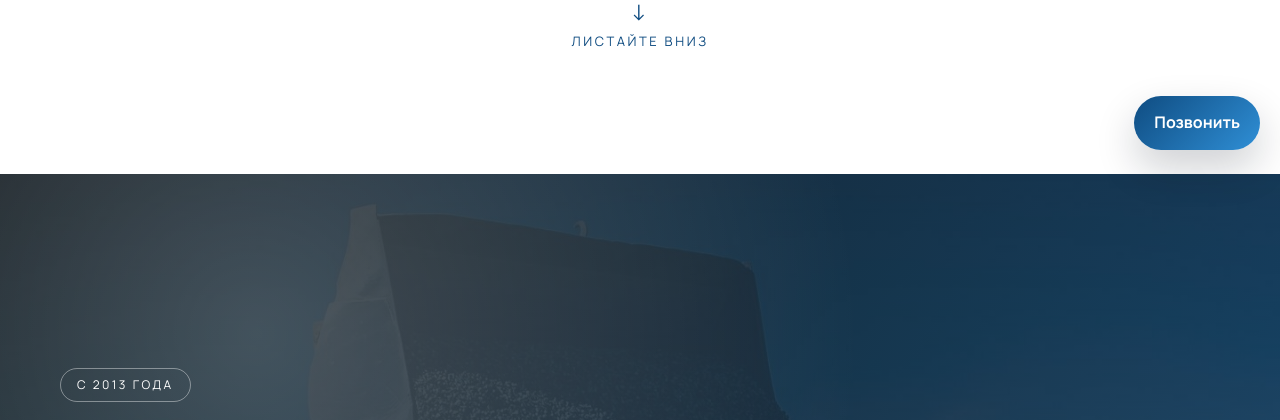
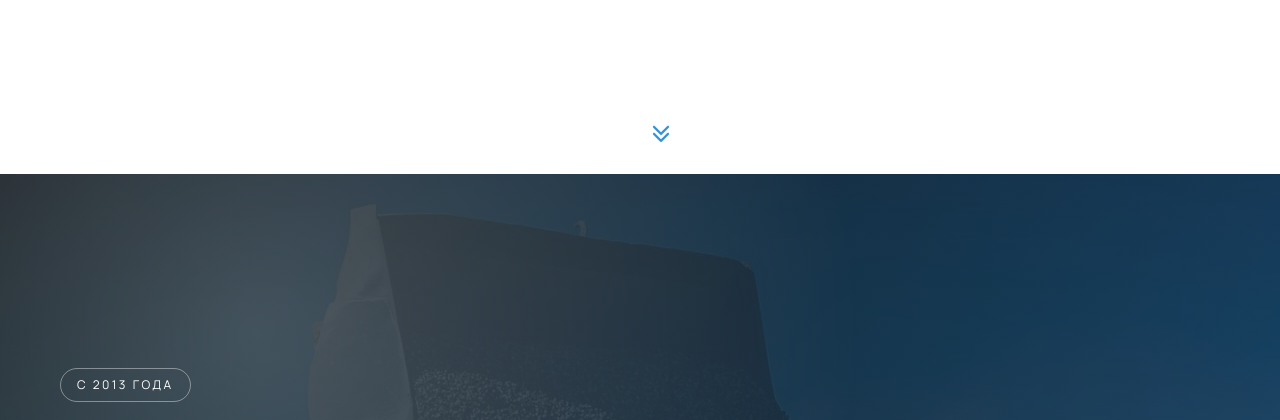
Before and after one commit to aigizlo/kariertlt, a PHP site: page / in a window 1280 px wide. Shown: the part 626-1046 px from the top of the page. Run offline with PHP 8.4, Linux system fonts and the light colour scheme.

Commit message:
откртытие сайта

```diff
--- a/index.html
+++ b/index.html
@@ -32,7 +32,6 @@
                 <a class="nav__link" href="#contacts">Контакты</a>
             </nav>
             <div class="header__actions">
-                <a class="btn btn--ghost" href="tel:+78482797733">Позвонить</a>
                 <button class="burger" type="button" aria-label="Открыть меню" aria-expanded="false">
                     <span></span>
                     <span></span>
@@ -49,8 +48,10 @@
                     <img src="image/logo.svg" alt="Карьер‑ТЛТ+" class="intro__logo">
                 </div>
                 <button class="intro__scroll" type="button" aria-label="Прокрутить к сайту">
-                    <span class="intro__arrow">↓</span>
-                    <span class="intro__text">Листайте вниз</span>
+                    <svg class="intro__scroll-icon" width="34" height="34" viewBox="0 0 24 24" fill="none" aria-hidden="true">
+                        <polyline points="6,12 12,18 18,12" stroke="currentColor" stroke-width="2" stroke-linecap="round" stroke-linejoin="round"></polyline>
+                        <polyline points="6,6 12,12 18,6" stroke="currentColor" stroke-width="2" stroke-linecap="round" stroke-linejoin="round"></polyline>
+                    </svg>
                 </button>
             </div>
         </section>
--- a/script.js
+++ b/script.js
@@ -1,6 +1,7 @@
 const header = document.querySelector('.header');
 const intro = document.querySelector('.intro');
 const introScroll = document.querySelector('.intro__scroll');
+const callButton = document.querySelector('.call');
 const burger = document.querySelector('.burger');
 const nav = document.querySelector('.nav');
 const modal = document.querySelector('.modal');
@@ -46,8 +47,10 @@ if (header && intro) {
         const triggerPoint = intro.offsetHeight - 80;
         if (window.scrollY > triggerPoint) {
             header.classList.add('is-visible');
+            if (callButton) callButton.classList.add('is-visible');
         } else {
             header.classList.remove('is-visible');
+            if (callButton) callButton.classList.remove('is-visible');
         }
     };
     toggleHeader();
--- a/style.css
+++ b/style.css
@@ -98,24 +98,15 @@ button {
 }
 
 .logo__img {
-    width: 180px;
-    height: 54px;
-}
-
-.logo__text {
-    display: flex;
-    flex-direction: column;
-}
-
-.logo__sub {
-    font-size: 12px;
-    letter-spacing: 0.2em;
-    color: #9aa0a3;
+    width: 207px;
+    height: 62px;
 }
 
 .nav {
     display: flex;
-    gap: 24px;
+    flex: 1;
+    justify-content: space-evenly;
+    gap: 0;
     font-size: 15px;
     font-weight: 600;
 }
@@ -364,19 +355,23 @@ section {
 
 .intro__scroll {
     display: inline-flex;
-    flex-direction: column;
     align-items: center;
-    gap: 6px;
-    font-size: 13px;
-    text-transform: uppercase;
-    letter-spacing: 0.2em;
-    color: var(--color-primary);
+    justify-content: center;
+    width: 42px;
+    height: 42px;
+    border-radius: 50%;
+    color: var(--color-accent);
     cursor: pointer;
     animation: bounce 2s infinite;
+    position: absolute;
+    bottom: 28px;
+    left: 50%;
+    transform: translateX(-50%);
 }
 
-.intro__arrow {
-    font-size: 22px;
+.intro__scroll-icon {
+    width: 28px;
+    height: 28px;
 }
 
 @keyframes bounce {
@@ -818,6 +813,16 @@ section {
     box-shadow: var(--shadow-strong);
     font-weight: 700;
     z-index: 1001;
+    opacity: 0;
+    pointer-events: none;
+    transform: translateY(12px);
+    transition: var(--transition);
+}
+
+.call.is-visible {
+    opacity: 1;
+    pointer-events: auto;
+    transform: translateY(0);
 }
 
 .modal {
```
